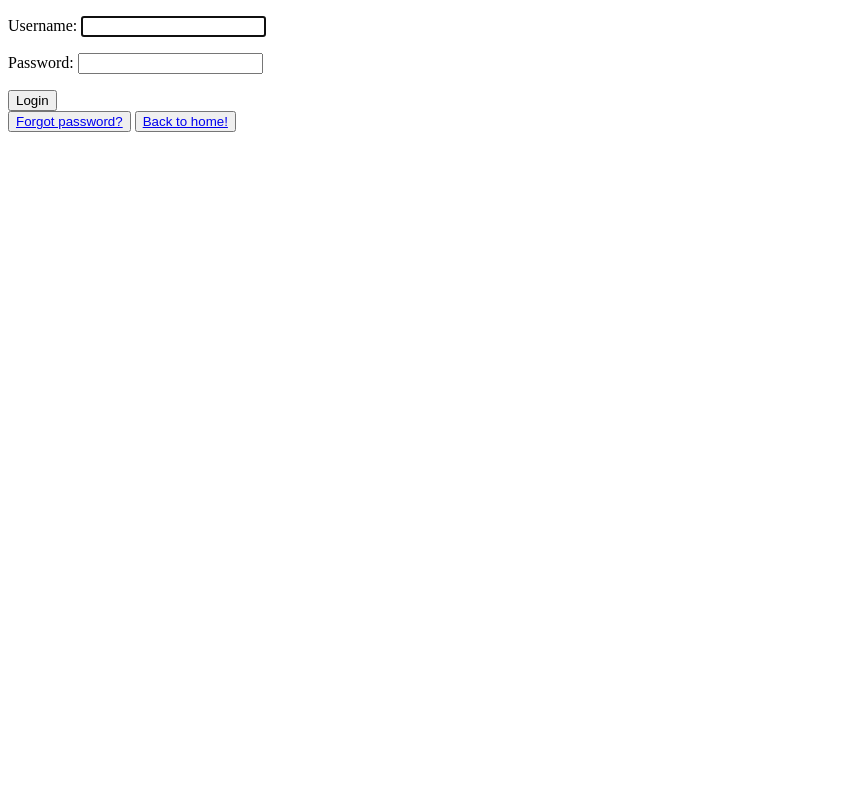
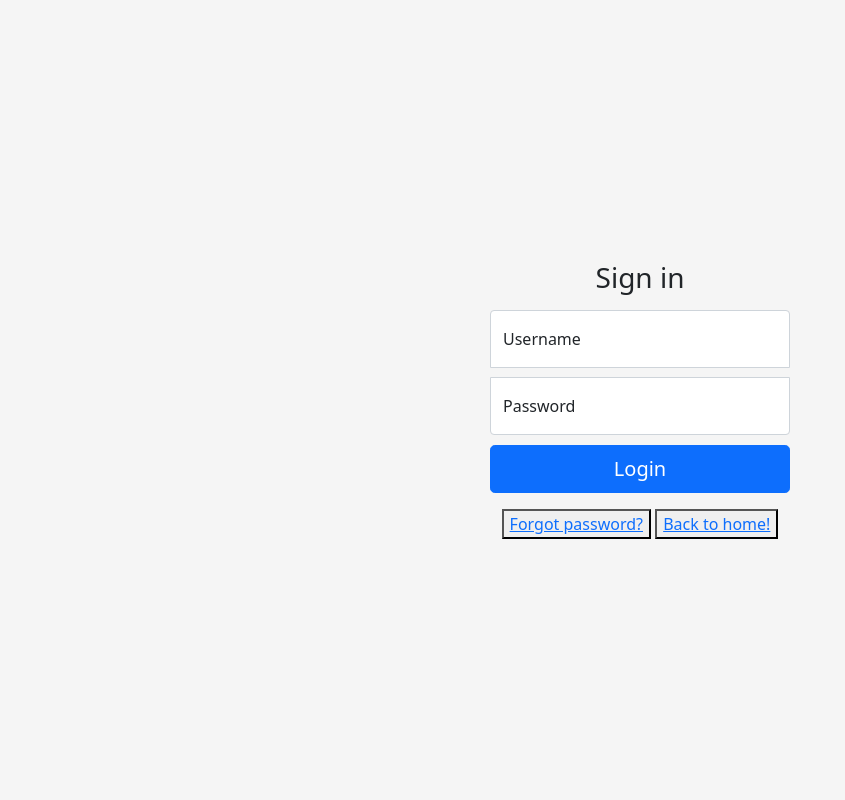
Before and after one commit to SorinBland/NFinance, a Django app: page /accounts/login/ in a window 1280 px wide. Shown: the whole page, without its empty margins (0-845 px from the left). Run offline with Django 3.2, Linux system fonts and the light colour scheme.

Commit message:
added acc mail

```diff
--- a/Finance_news_aggregator/urls.py
+++ b/Finance_news_aggregator/urls.py
@@ -13,12 +13,15 @@ Including another URLconf
     1. Import the include() function: from django.urls import include, path
     2. Add a URL to urlpatterns:  path('blog/', include('blog.urls'))
 """
-from django.contrib import admin
+
+from django.contrib import admin, auth
 from django.urls import path, include
+
 
 urlpatterns = [
     path('admin/', admin.site.urls),
     path("", include("finance_app.urls")),
     path("users/", include("users.urls")),
+
     path('accounts/', include('django.contrib.auth.urls')),
 ]
--- /dev/null
+++ b/templates/registration/acc_activate_email.html
@@ -0,0 +1,5 @@
+
+<p>Hi {{ user.username }},</p>
+Please click on the link to confirm your registration,
+http://{{ domain }}{% url 'activate' uidb64=uid token=token %}
+If you think, it's not you, then just ignore this email.
--- a/templates/registration/login.html
+++ b/templates/registration/login.html
@@ -1,16 +1,99 @@
-<!DOCTYPE html>
+{% load static %}
+
 <html lang="en">
 <head>
-    <meta charset="UTF-8">
+    <meta charset="utf-8">
+    <meta name="viewport" content="width=device-width, initial-scale=1">
+    <link href="https://cdn.jsdelivr.net/npm/bootstrap@5.0.0-beta3/dist/css/bootstrap.min.css" rel="stylesheet" integrity="sha384-eOJMYsd53ii+scO/bJGFsiCZc+5NDVN2yr8+0RDqr0Ql0h+rP48ckxlpbzKgwra6" crossorigin="anonymous">
     <title>Login</title>
+    <style>
+        .bd-placeholder-img {
+            font-size: 1.125rem;
+            text-anchor: middle;
+            -webkit-user-select: none;
+            -moz-user-select: none;
+            user-select: none;
+        }
+
+        @media (min-width: 768px) {
+            .bd-placeholder-img-lg {
+                font-size: 3.5rem;
+            }
+        }
+
+        body {
+            height: 100%;
+        }
+
+        body {
+            display: flex;
+            align-items: center;
+            padding-top: 40px;
+            padding-bottom: 40px;
+            background-color: #f5f5f5;
+        }
+
+        .form-signin {
+            width: 100%;
+            max-width: 330px;
+            padding: 15px;
+            margin: auto;
+        }
+
+
+        .form-signin .form-floating:focus-within {
+            z-index: 2;
+        }
+
+        .form-signin input[type="text"] {
+            margin-bottom: -1px;
+            border-bottom-right-radius: 0;
+            border-bottom-left-radius: 0;
+        }
+
+        .form-signin input[type="password"] {
+            margin-bottom: 10px;
+            border-top-left-radius: 0;
+            border-top-right-radius: 0;
+        }
+
+    </style>
+
+
 </head>
-<body>
-  <form method="post" action="">
-    {% csrf_token %}
-    {{ form.as_p }}
-    <input type="submit" value="Login">
-  </form>
-<button><a href="{% url 'password_reset' %}">Forgot password?</a> </button>
-<button><a href="{% url 'index' %}"> Back to home!</a></button>
+
+
+<!--  <form method="post" action="">-->
+<!--    {% csrf_token %}-->
+<!--    {{ form.as_p }}-->
+<!--    <input type="submit" value="Login">-->
+<!--  </form>-->
+
+<body class="text-center">
+<main class="form-signin">
+    <form method="post" action="{% url 'login' %}">
+        {% csrf_token %}
+
+        <h1 class="h3 mb-3 fw-normal">Sign in</h1>
+
+        <div class="form-floating" style="margin-bottom: 10px">
+            <input name="username" type="text" class="form-control" id="id_username" placeholder="Username" required>
+            <label for="id_username">Username</label>
+        </div>
+
+
+        <div class="form-floating">
+            <input name="password" type="password" class="form-control" id="id_password" placeholder="Password"
+                   required>
+            <label for="id_password">Password</label>
+        </div>
+
+        <input class="w-100 btn btn-lg btn-primary" type="submit" value="Login">
+
+    </form>
+    <button><a href="{% url 'password_reset' %}">Forgot password?</a></button>
+    <button><a href="{% url 'index' %}"> Back to home!</a></button>
+</main>
 </body>
+
 </html>
```
Also changed, not shown: users/tokens.py (added, +12 -0 lines), users/views.py (+5 -6 lines), db.sqlite3, finance_app/static/css/style_noutati.css (line endings or trailing spaces).
